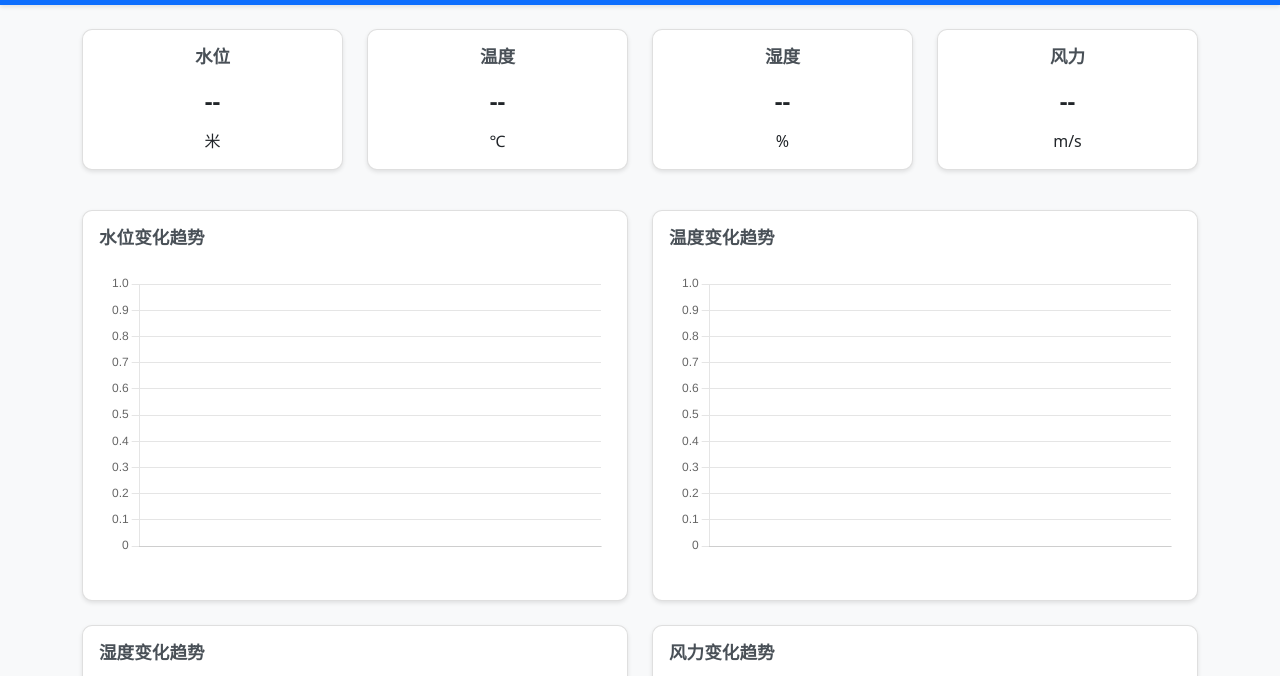
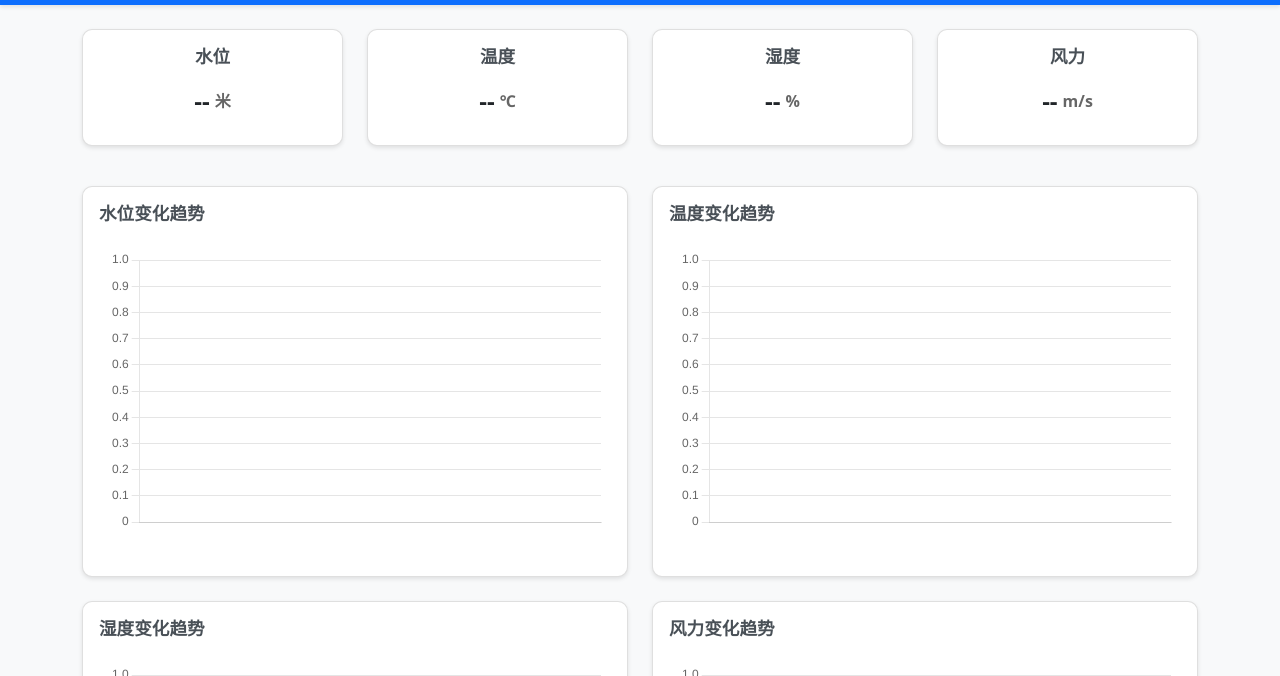
Before and after one commit to GreypLa1n/Information-management-system-for-water-conservancy-projects, a plain HTML site: page web/index.html in a window 1280 px wide. Shown: the part 51-727 px from the top of the page. Drawn offline with nearby package versions, Linux system fonts and the light colour scheme; no server answers.

Commit message:
修改bug

```diff
--- a/web/index.html
+++ b/web/index.html
@@ -26,6 +26,15 @@
             font-size: 24px;
             font-weight: bold;
             margin: 10px 0;
+            display: flex;
+            align-items: center;
+            justify-content: center;
+            gap: 5px;
+        }
+
+        .data-unit {
+            font-size: 16px;
+            color: #666;
         }
 
         .current-date {
@@ -192,8 +201,10 @@
                     <div class="card data-card">
                         <div class="card-body">
                             <h5 class="card-title">水位</h5>
-                            <div class="data-value" id="water-level">--</div>
-                            <div class="card-text">米</div>
+                            <div class="data-value">
+                                <span id="water-level">--</span>
+                                <span class="data-unit">米</span>
+                            </div>
                         </div>
                     </div>
                 </div>
@@ -201,8 +212,10 @@
                     <div class="card data-card">
                         <div class="card-body">
                             <h5 class="card-title">温度</h5>
-                            <div class="data-value" id="temperature">--</div>
-                            <div class="card-text">℃</div>
+                            <div class="data-value">
+                                <span id="temperature">--</span>
+                                <span class="data-unit">℃</span>
+                            </div>
                         </div>
                     </div>
                 </div>
@@ -210,8 +223,10 @@
                     <div class="card data-card">
                         <div class="card-body">
                             <h5 class="card-title">湿度</h5>
-                            <div class="data-value" id="humidity">--</div>
-                            <div class="card-text">%</div>
+                            <div class="data-value">
+                                <span id="humidity">--</span>
+                                <span class="data-unit">%</span>
+                            </div>
                         </div>
                     </div>
                 </div>
@@ -219,8 +234,10 @@
                     <div class="card data-card">
                         <div class="card-body">
                             <h5 class="card-title">风力</h5>
-                            <div class="data-value" id="wind-power">--</div>
-                            <div class="card-text">m/s</div>
+                            <div class="data-value">
+                                <span id="wind-power">--</span>
+                                <span class="data-unit">m/s</span>
+                            </div>
                         </div>
                     </div>
                 </div>
--- a/web/static/js/main.js
+++ b/web/static/js/main.js
@@ -19,7 +19,7 @@ function createChartConfig(label, color) {
             labels: [],
             datasets: [{
                 label: label,
-                    data: [],
+                data: [],
                 borderColor: color,
                 tension: 0.1,
                 fill: false,
@@ -233,9 +233,9 @@ async function updateRealtimeData() {
             } else {
                 // 每次只增加1，移动一个数据点
                 dataOffset += 1;
-        }
+            }
 
-        lastUpdateTime = new Date();
+            lastUpdateTime = new Date();
 
             // 输出调试信息
             console.log('当前数据偏移量:', dataOffset);
@@ -365,15 +365,21 @@ async function queryDeepseek() {
             body: JSON.stringify({ question: question })
         });
 
+        const data = await response.json();
+        console.log("收到的响应:", data);
+
         if (!response.ok) {
-            throw new Error(`HTTP error! status: ${response.status}`);
+            throw new Error(data.error || `HTTP error! status: ${response.status}`);
         }
 
-        const data = await response.json();
-        output.value = data.response || "分析过程中出现错误，请稍后重试。";
+        if (data.error) {
+            throw new Error(data.error);
+        }
+
+        output.value = data.response || "未能获取有效回答";
     } catch (error) {
         console.error('查询失败:', error);
-        output.value = "查询失败，请稍后重试。";
+        output.value = `查询失败: ${error.message}`;
     }
 }
 
```
Also changed, not shown: 1 other file.
